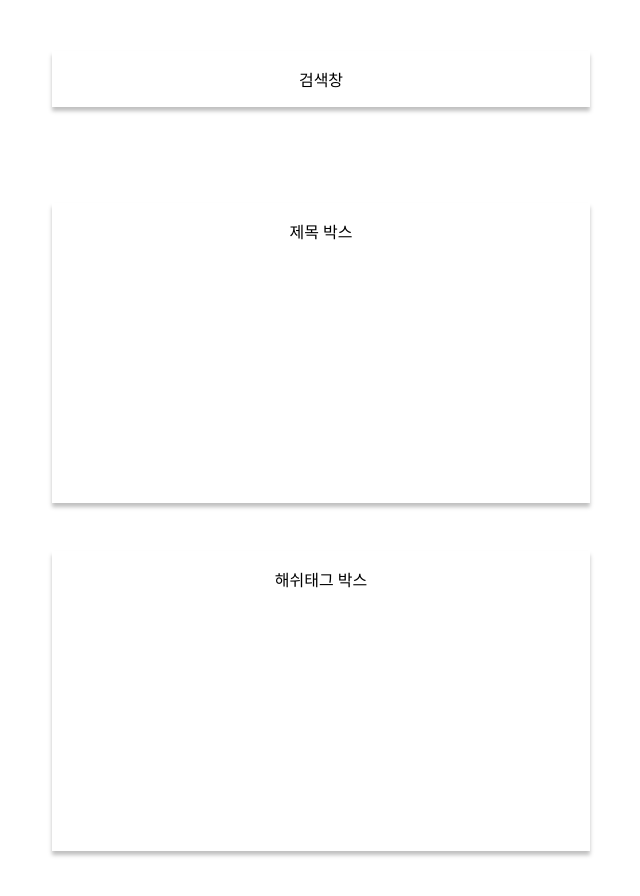
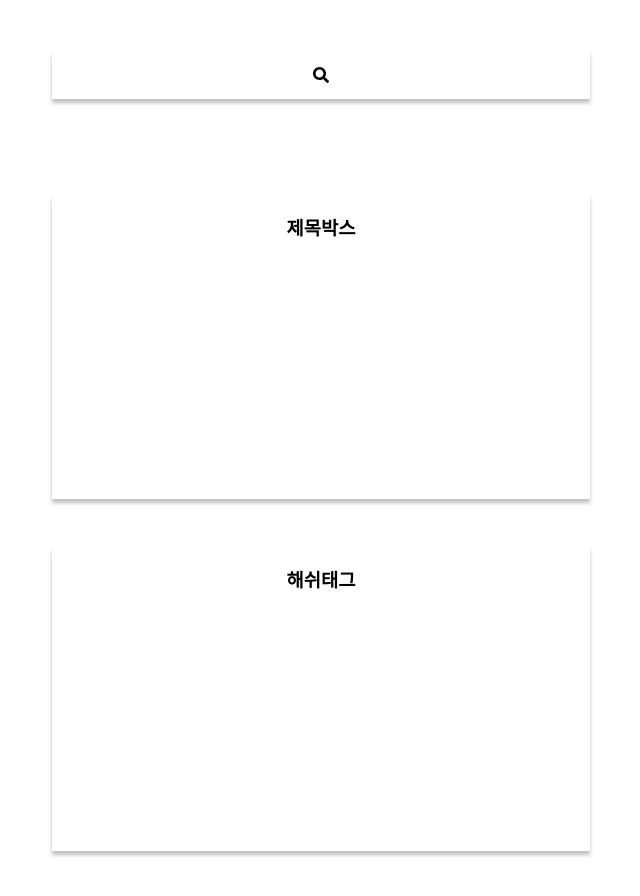
Before and after one commit to abehan7/urlseries, a React (Create React App) app in the folder client/: page / in a window 1280 px wide. Shown: the top 896 px of the page, without its empty margins (319-959 px from the left). Built offline with nearby package versions, Linux system fonts and the light colour scheme; a web font is replaced by a local one.

Commit message:
fixed untracked files

```diff
--- a/client/src/App.css
+++ b/client/src/App.css
@@ -1,3 +1,9 @@
+@import url(//fonts.googleapis.com/earlyaccess/hanna.css);
+
+.hanna * {
+  font-family: "Hanna", fantasy;
+}
+
 .flex-container {
   display: flex;
   flex-direction: column;
@@ -5,6 +11,8 @@
   height: 100vh;
   margin-top: 4%;
   padding-bottom: 10%;
+  font-family: "Hanna", fantasy;
+  font-weight: lighter;
 }
 
 /* 전체 공통 */
@@ -21,8 +29,12 @@
 .HashBox {
   margin-top: 3rem;
   height: 40%;
+  line-height: 0%;
 }
 
 .titleBox {
   margin-top: 6rem;
 }
+
+.searchBox {
+}
--- a/client/src/App.js
+++ b/client/src/App.js
@@ -1,13 +1,21 @@
 import React from "react";
 import "./App.css";
+import { FaSearch } from "react-icons/fa";
+
 const App = () => {
   return (
     <>
       <div className="SearchPage">
         <div className="flex-container">
-          <div className="searchBar">검색창</div>
-          <div className="titleBox">제목 박스</div>
-          <div className="HashBox">해쉬태그 박스</div>
+          <div className="searchBar">
+            <FaSearch />
+          </div>
+          <div className="titleBox">
+            <h3>제목박스 </h3>
+          </div>
+          <div className="HashBox">
+            <h3>해쉬태그 </h3>
+          </div>
         </div>
       </div>
     </>
```
Also changed, not shown: client/src/routers/MainPage.css (renamed from client/src/MainPage.css), client/src/routers/MainPage.js (renamed from client/src/MainPage.js), 2 other files (tests, documents, lock files or other folders).
